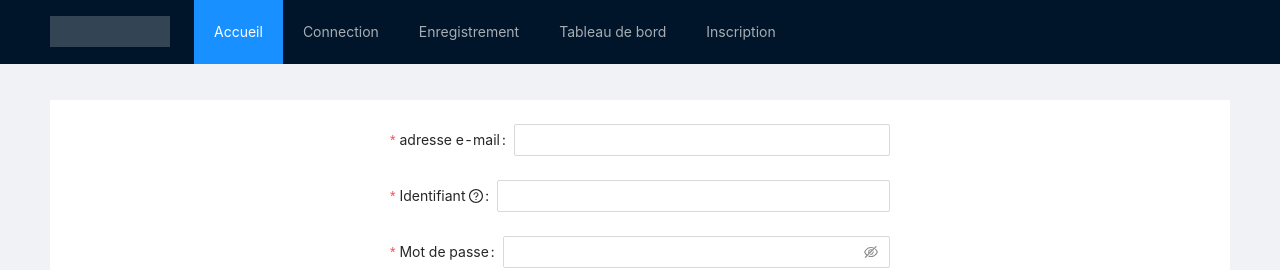
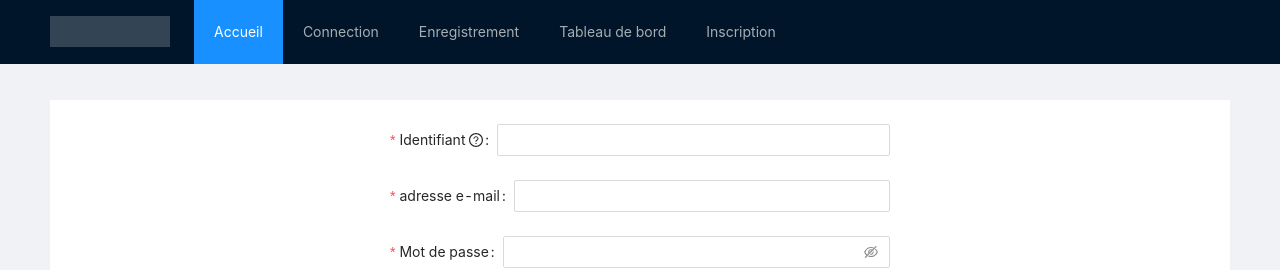
Before and after one commit to rigwild/soft-skills, a React (Create React App) app in the folder packages/front/: page /inscription in a window 1280 px wide. Shown: the top 270 px of the page. Built offline with nearby package versions, Linux system fonts and the light colour scheme.

Commit message:
use axios instead of fetch

```diff
--- a/packages/front/src/pages/inscription/index.tsx
+++ b/packages/front/src/pages/inscription/index.tsx
@@ -1,29 +1,20 @@
 import { QuestionCircleOutlined } from "@ant-design/icons";
-import { Button, Checkbox, Form, Input, Tooltip } from "antd";
+import { Button, Form, Input, Tooltip } from "antd";
 import React from "react";
 import { Link } from "react-router-dom";
+import { register } from "api/authentication";
 
 const { Item } = Form;
 
 const Inscription = () => {
-  const [form] = Form.useForm();
+  const [form] = Form.useForm(); // why use a hook here and not in the other ?
 
   const onFinish = (values: any) => {
     console.log("Received values of form: ", values);
-    return fetch("http://localhost:3100/register", {
-      method: "POST",
-      headers: {
-        "Content-Type": "application/json",
-        Accept: "application/json",
-      },
-      body: JSON.stringify({
-        username: values.username,
-        name: values.email,
-        password: values.password,
-      }),
-    })
-      .then((res) => res.text())
-      .then((answer) => console.log(answer));
+    const { username, email, password } = values;
+    register(username, email, password)
+      .then((res) => console.log(res.data))
+      .catch((error) => console.log(error));
   };
   return (
     <Form
@@ -33,23 +24,6 @@ const Inscription = () => {
       scrollToFirstError
       style={{ maxWidth: "500px", margin: "auto" }}
     >
-      <Item
-        name="email"
-        label="adresse e-mail"
-        rules={[
-          {
-            type: "email",
-            message: "l'adresse e-mail n'est pas au bon format !",
-          },
-          {
-            required: true,
-            message: "Veuillez spécifier un email !",
-          },
-        ]}
-      >
-        <Input />
-      </Item>
-
       <Item
         name="username"
         label={
@@ -70,7 +44,22 @@ const Inscription = () => {
       >
         <Input />
       </Item>
-
+      <Item
+        name="email"
+        label="adresse e-mail"
+        rules={[
+          {
+            type: "email",
+            message: "l'adresse e-mail n'est pas au bon format !",
+          },
+          {
+            required: true,
+            message: "Veuillez spécifier un email !",
+          },
+        ]}
+      >
+        <Input />
+      </Item>
       <Item
         name="password"
         label="Mot de passe"
--- a/packages/front/src/pages/login/index.tsx
+++ b/packages/front/src/pages/login/index.tsx
@@ -2,45 +2,29 @@ import { LockOutlined, UserOutlined } from "@ant-design/icons";
 import { Button, Checkbox, Form, Input } from "antd";
 import React from "react";
 import { Link } from "react-router-dom";
+import { login } from "api/authentication";
 
 const { Item } = Form;
 
 const Login = () => {
-  // use axios
-  // move api call
   // handle remember me
   // store token
   const onFinish = (values: any) => {
     console.log("Received values of form: ", values);
-    //launching fetch request
-    return fetch("http://localhost:3100/login", {
-      method: "POST",
-      headers: {
-        "Content-Type": "application/json",
-        Accept: "application/json",
-      },
-      body: JSON.stringify({
-        username: values.username,
-        password: values.password,
-      }),
-    })
-      .then((res) => res.json())
-      .then((obj) => {
-        //check if we can save token in local storage and retrieve it
-        console.log(obj);
-        console.log("saving token");
-        localStorage.setItem("token", obj.data.token);
-        console.log("fetching token");
-        console.log("token : " + localStorage.getItem("token"));
-      });
+    const { username, password } = values;
+    login(username, password).then((res) => {
+      console.log(res.data);
+      localStorage.setItem("token", res.data.token); // type answer
+      console.log("token : " + localStorage.getItem("token"));
+    });
   };
 
   return (
     <Form
-      name="normal_login"
+      name="login"
       style={{ maxWidth: "300px", margin: "auto" }}
       initialValues={{
-        remember: true,
+        remember: true, // what does it do ?
       }}
       onFinish={onFinish}
     >
```
